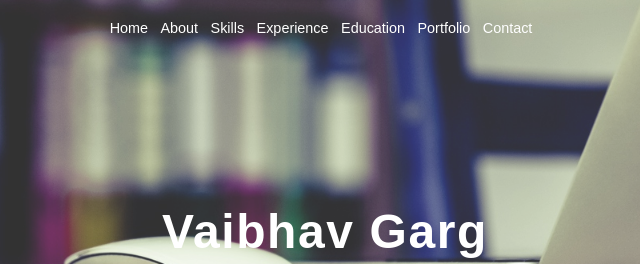
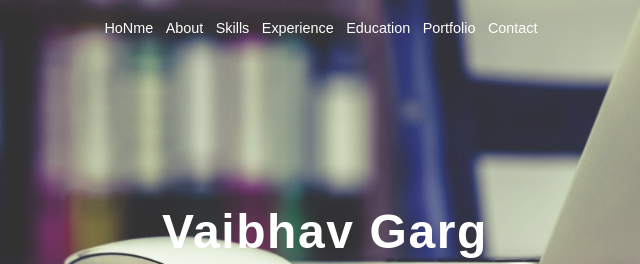
Before and after one commit to Vaibhav596/vaibhavgarg.github.io, a plain HTML site: page index.html in a window 1280 px wide. Shown: the top 264 px of the page, 315-955 px from the left. Drawn offline with Linux system fonts and the light colour scheme; some icons are missing.

Commit message:
Update index.html

```diff
--- a/index.html
+++ b/index.html
@@ -17,7 +17,7 @@
 
             <ul class="horizontal-list text-center nav-menu">
                 <li>
-                    <a href="#"> Home </a>
+                    <a href="#"> HoNme </a>
                 </li>
                 <li>
                     <a href="#about"> About </a>
```
